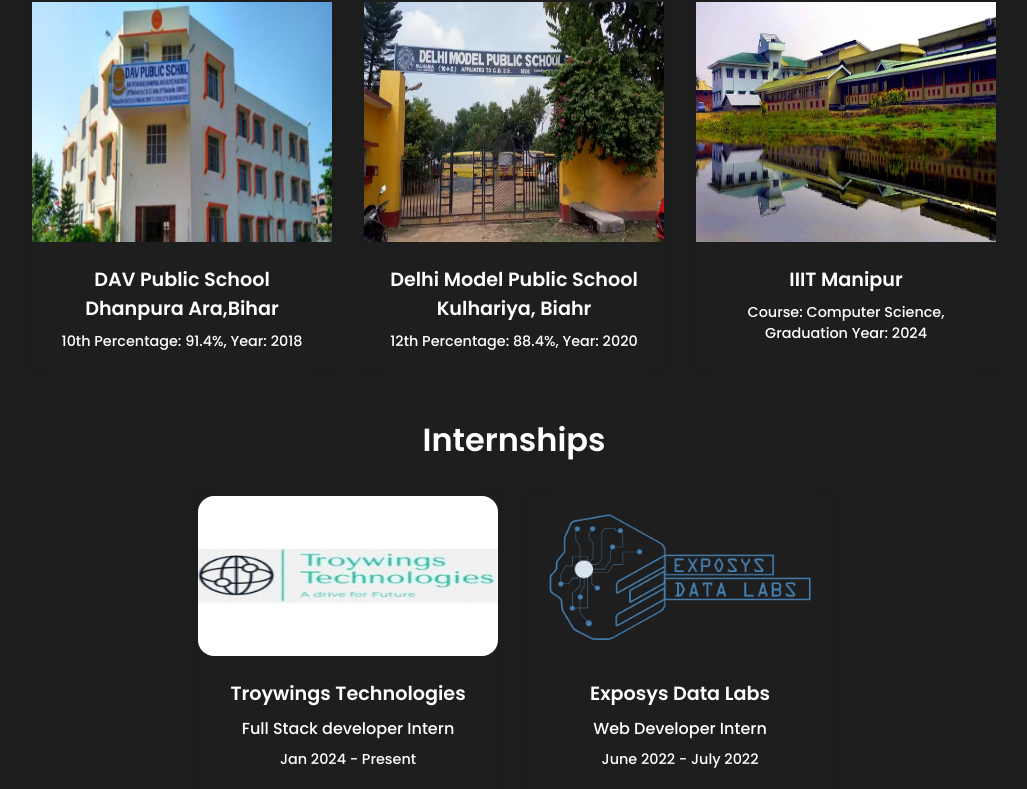
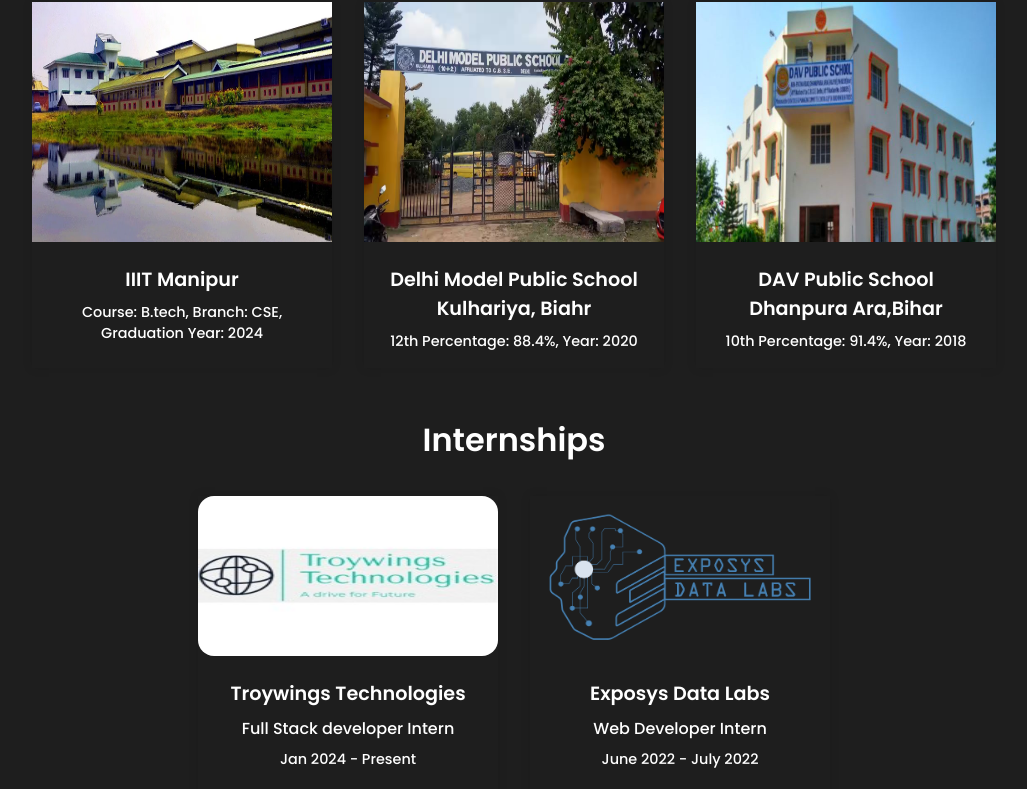
Before and after one commit to shivamkumar776591/myPortfolio, a React (Vite) app: page / in a window 1280 px wide. Shown: the part 1569-2358 px from the top of the page, without its empty margins (126-1153 px from the left). Built offline with nearby package versions, Linux system fonts and the light colour scheme.

Commit message:
fixing some values

```diff
--- a/package.json
+++ b/package.json
@@ -7,7 +7,7 @@
     "scripts": {
       "start": "parcel src/index.html",
       "predeploy": "npm run build",
-      "deploy": "gh-pages -d build",
+      "deploy": "gh-pages -d dist",
       "build": "parcel build src/index.html",
       "test": "echo \"Error: no test specified\" && exit 1"
     },
--- a/src/component/Works/Work.js
+++ b/src/component/Works/Work.js
@@ -35,20 +35,22 @@
 
 const education = [
   {
-    institution: 'DAV Public School Dhanpura Ara,Bihar',
-    image: college1, // Replace with the actual image path
-    details: '10th Percentage: 91.4%, Year: 2018',
+    institution: 'IIIT Manipur',
+    image: college3, // Replace with the actual image path
+    details: 'Course: B.tech, Branch: CSE, Graduation Year: 2024',
   },
+
   {
     institution: 'Delhi Model Public School Kulhariya, Biahr',
     image: college2, // Replace with the actual image path
     details: '12th Percentage: 88.4%, Year: 2020',
   },
   {
-    institution: 'IIIT Manipur',
-    image: college3, // Replace with the actual image path
-    details: 'Course: Computer Science, Graduation Year: 2024',
+    institution: 'DAV Public School Dhanpura Ara,Bihar',
+    image: college1, // Replace with the actual image path
+    details: '10th Percentage: 91.4%, Year: 2018',
   },
+
 ];
 const internships = [
   {
```
